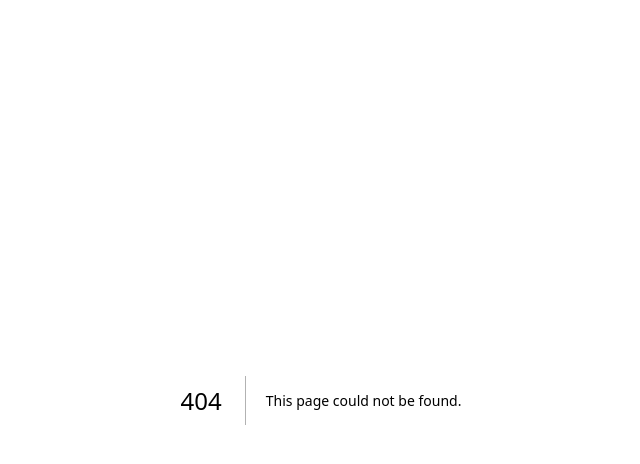
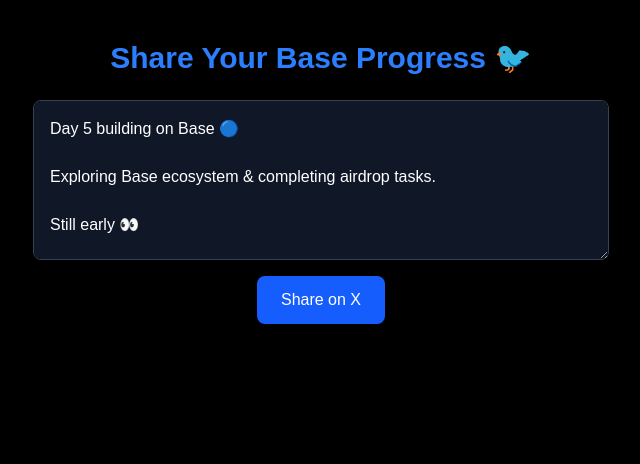
Before and after one commit to omahirwar/baseboost, a Next.js app: page /tweet in a window 1280 px wide. Before the commit this address had no page. Shown: the top 464 px of the page, without its empty margins (319-959 px from the left). Built offline with nearby package versions, Linux system fonts and the light colour scheme; what @rainbow-me/rainbowkit, wagmi would draw is missing.

Commit message:
fix home page jsx structure

```diff
--- a/app/page.tsx
+++ b/app/page.tsx
@@ -15,14 +15,24 @@
         and share your progress on X — all in one place.
       </p>
 
-      <div className="flex gap-4">
-        {/* REAL WALLET CONNECT BUTTON */}
+      <div className="flex gap-4 mb-6">
         <ConnectButton />
 
-        <button className="px-6 py-3 rounded-lg border border-gray-600 hover:bg-gray-800 transition">
+        <a
+          href="/airdrops"
+          className="px-6 py-3 rounded-lg border border-gray-600 hover:bg-gray-800 transition"
+        >
           Explore Airdrops
-        </button>
+        </a>
       </div>
+
+      {/* Tweet Generator Link */}
+      <a
+        href="/tweet"
+        className="text-blue-400 hover:underline"
+      >
+        Generate Base Tweet →
+      </a>
 
       <p className="mt-10 text-sm text-gray-500">
         Built on Base • Early Builder Tool
--- /dev/null
+++ b/app/tweet/page.tsx
@@ -0,0 +1,43 @@
+"use client";
+
+import { useState } from "react";
+
+export default function TweetPage() {
+  const [tweet, setTweet] = useState(
+    `Day ${Math.floor(Math.random() * 7) + 1} building on Base 🔵
+
+Exploring Base ecosystem & completing airdrop tasks.
+
+Still early 👀
+
+Built with BaseBoost`
+  );
+
+  function shareOnX() {
+    const url = `https://twitter.com/intent/tweet?text=${encodeURIComponent(
+      tweet
+    )}`;
+    window.open(url, "_blank");
+  }
+
+  return (
+    <main className="min-h-screen bg-black text-white px-6 py-10 flex flex-col items-center">
+      <h1 className="text-3xl font-bold text-blue-500 mb-6">
+        Share Your Base Progress 🐦
+      </h1>
+
+      <textarea
+        value={tweet}
+        onChange={(e) => setTweet(e.target.value)}
+        className="w-full max-w-xl h-40 bg-gray-900 border border-gray-700 rounded-lg p-4 text-white mb-4"
+      />
+
+      <button
+        onClick={shareOnX}
+        className="px-6 py-3 rounded-lg bg-blue-600 hover:bg-blue-700 transition"
+      >
+        Share on X
+      </button>
+    </main>
+  );
+}
```
